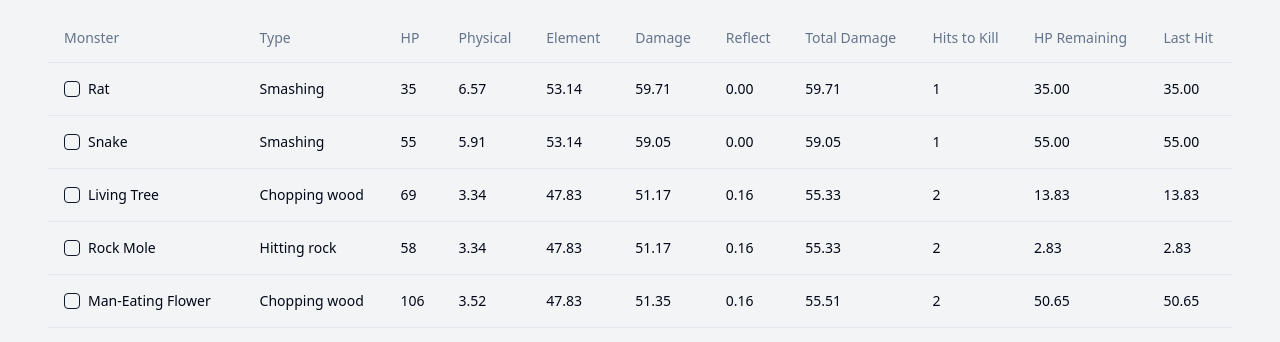
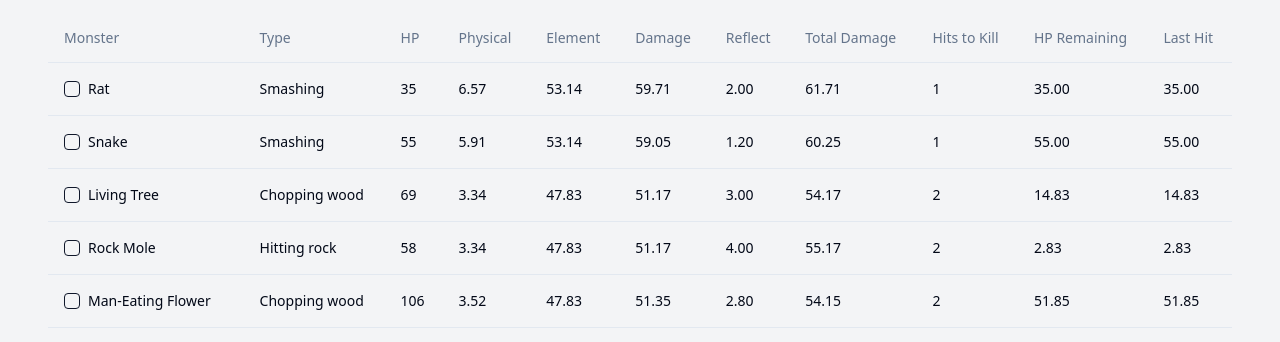
Before and after one commit to bensoro2/monster-math-magic-02, a React (Vite) app: page / in a window 1280 px wide. Shown: the part 610-952 px from the top of the page. Built offline with nearby package versions, Linux system fonts and the light colour scheme.

Commit message:
Update damage calculation logic
Modify the calculation for the Reflect column to be based on the Crystal Shield Skill Damage minus the product of Crystal Shield Skill Damage and the monster's cold resistance.
[skip gpt_engineer]

```diff
--- a/src/components/MonsterDamageCalculator.jsx
+++ b/src/components/MonsterDamageCalculator.jsx
@@ -117,29 +117,22 @@ const MonsterDamageCalculator = () => {
 
     const totalElementalDamage = fireDamageAfterResistance + coldDamageAfterResistance + lightningDamageAfterResistance + chaosDamageAfterResistance;
     const baseDamage = physicalDamageAfterResistance + totalElementalDamage;
-    const hitsToKill = Math.ceil(monster.hp / baseDamage);
 
-    let crystalShieldDamage = 0;
-    let reflectDamage = 0;
-    let totalDamage = baseDamage;
+    // New calculation for reflect damage
+    const reflectDamage = playerStats.crystalShieldSkillDamage - (playerStats.crystalShieldSkillDamage * monster.resistances.cold / 100);
 
-    if (hitsToKill > 1) {
-      crystalShieldDamage = playerStats.crystalShieldSkillDamage;
-      reflectDamage = crystalShieldDamage * 0.04;
-      totalDamage = baseDamage + crystalShieldDamage;
-    }
-
-    const finalHitsToKill = Math.ceil(monster.hp / totalDamage);
+    const totalDamage = baseDamage + reflectDamage;
+    const hitsToKill = Math.ceil(monster.hp / totalDamage);
 
     return {
       physical: physicalDamageAfterResistance.toFixed(2),
       element: totalElementalDamage.toFixed(2),
       damage: baseDamage.toFixed(2),
       reflect: reflectDamage.toFixed(2),
-      totalDamage: (totalDamage + reflectDamage).toFixed(2),
-      hitsToKill: finalHitsToKill,
-      hpRemaining: (monster.hp - (finalHitsToKill - 1) * totalDamage).toFixed(2),
-      lastHitDamage: (monster.hp - (finalHitsToKill - 1) * totalDamage).toFixed(2)
+      totalDamage: totalDamage.toFixed(2),
+      hitsToKill: hitsToKill,
+      hpRemaining: (monster.hp - (hitsToKill - 1) * totalDamage).toFixed(2),
+      lastHitDamage: (monster.hp - (hitsToKill - 1) * totalDamage).toFixed(2)
     };
   };
 
```
